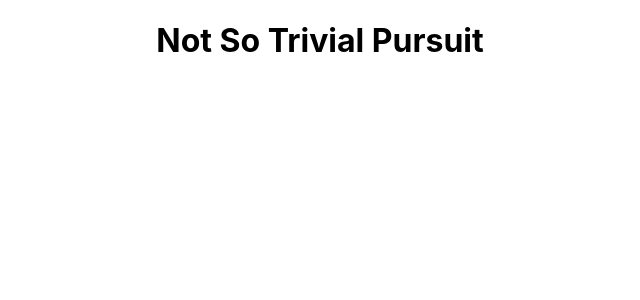
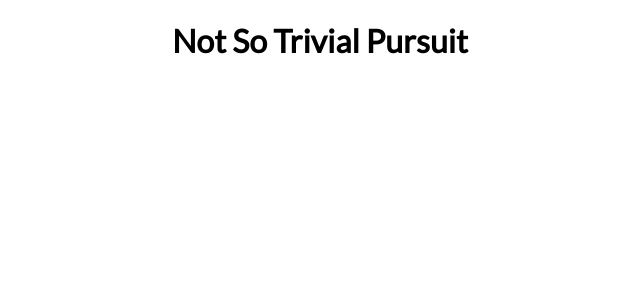
Before and after one commit to luztherose/trivialPursuitProjectSix, a React (Create React App) app: page / in a window 1280 px wide. Shown: the top 300 px of the page, without its empty margins (320-960 px from the left). Built offline with nearby package versions, Linux system fonts and the light colour scheme.

Commit message:
added body font

```diff
--- a/src/index.css
+++ b/src/index.css
@@ -1,13 +1,13 @@
+@import url("https://fonts.googleapis.com/css2?family=Caveat+Brush&family=Lato&display=swap");
+
 body {
   margin: 0;
-  font-family: -apple-system, BlinkMacSystemFont, 'Segoe UI', 'Roboto', 'Oxygen',
-    'Ubuntu', 'Cantarell', 'Fira Sans', 'Droid Sans', 'Helvetica Neue',
-    sans-serif;
+  font-family: "lato", sans-serif;
   -webkit-font-smoothing: antialiased;
   -moz-osx-font-smoothing: grayscale;
 }
 
 code {
-  font-family: source-code-pro, Menlo, Monaco, Consolas, 'Courier New',
+  font-family: source-code-pro, Menlo, Monaco, Consolas, "Courier New",
     monospace;
 }
```
Also changed, not shown: src/components/Button.js (renamed from src/Button.js), src/components/GameCard.js (renamed from src/GameCard.js), src/components/ScoreCard.js (renamed from src/ScoreCard.js).
